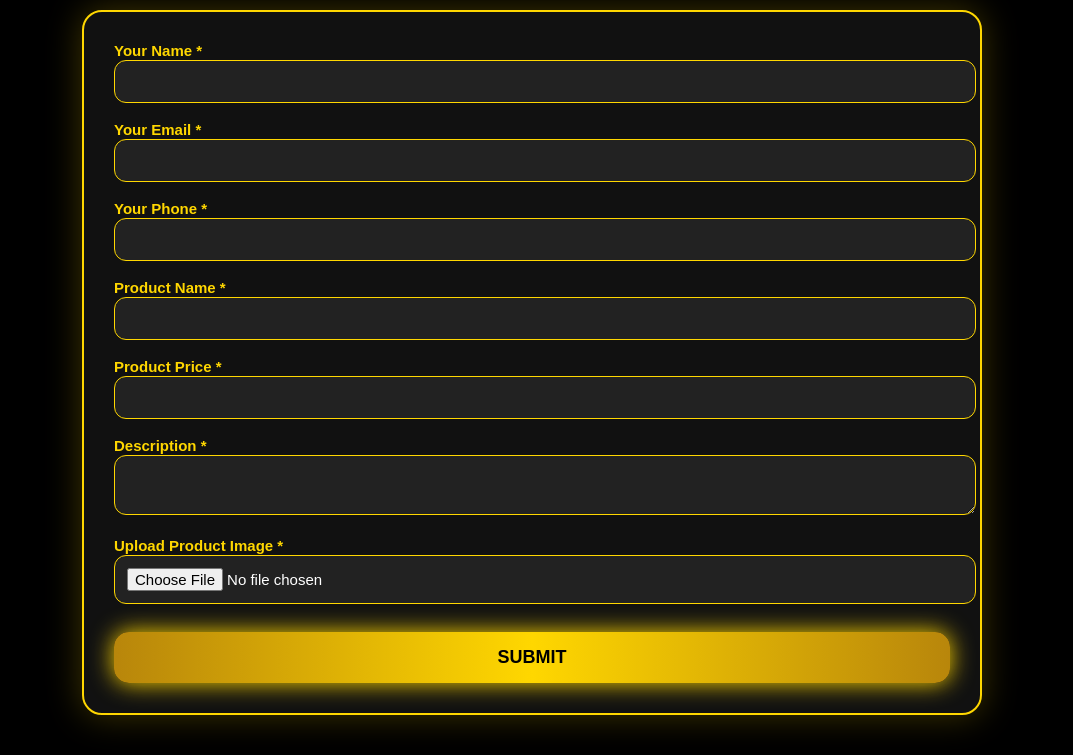
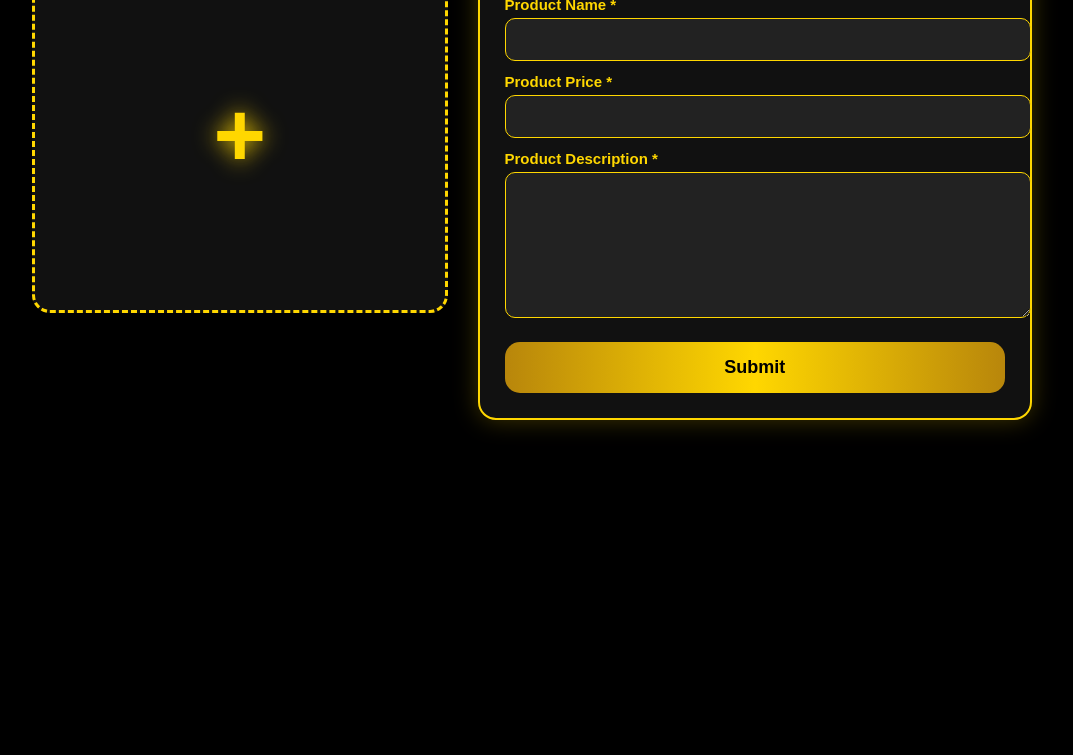
Before and after one commit to tajtarun/EliteWear, a website: page consignment.html in a window 1280 px wide. Shown: the part 93-848 px from the top of the page, without its empty margins (108-1181 px from the left). After the commit the page ends 800 px from the top, so only its background shows below. Drawn offline with nearby package versions, Linux system fonts and the light colour scheme.

Commit message:
Refactor consignment form and upload process
Updated the consignment form layout and functionality, including image upload and submission logic.

```diff
--- a/consignment.html
+++ b/consignment.html
@@ -3,138 +3,128 @@
 <head>
 <meta charset="UTF-8">
 <meta name="viewport" content="width=device-width, initial-scale=1.0">
-<title>Consignment Submission</title>
+<title>Consignment Upload</title>
 
-<!-- Supabase + EmailJS -->
 <script src="https://cdn.jsdelivr.net/npm/@supabase/supabase-js@2"></script>
 <script src="https://cdn.jsdelivr.net/npm/emailjs-com@2/dist/email.min.js"></script>
 
 <style>
-/* ---------------------------
-   GLOBAL STYLE
-----------------------------*/
 body {
     margin: 0;
     padding: 0;
-    background: #000000;
+    background: #000;
     font-family: "Poppins", sans-serif;
-    color: #ffffff;
+    color: #fff;
 }
 
-/* ---------------------------
-   MAIN CONTAINER
-----------------------------*/
+/* MAIN WRAPPER */
 .container {
     width: 90%;
-    max-width: 900px;
-    margin: 40px auto;
-    text-align: center;
+    max-width: 1000px;
+    margin: 50px auto;
+    display: flex;
+    gap: 30px;
 }
 
-.title {
-    font-size: 32px;
-    font-weight: 700;
-    color: gold;
-    text-shadow: 0 0 15px gold;
-    margin-bottom: 25px;
-    animation: fadeIn 1.2s ease-out;
+/* LEFT IMAGE UPLOAD BOX */
+.upload-box {
+    width: 45%;
+    height: 350px;
+    background: #111;
+    border: 3px dashed gold;
+    border-radius: 18px;
+    display: flex;
+    justify-content: center;
+    align-items: center;
+    cursor: pointer;
+    transition: 0.3s;
+    position: relative;
 }
 
-/* ---------------------------
-   FORM CARD
-----------------------------*/
-.form-card {
-    background: #111;
-    padding: 30px;
-    border-radius: 20px;
-    border: 2px solid gold;
-    box-shadow: 0 0 35px rgba(255, 215, 0, 0.25);
-    animation: slideUp 1.2s ease-out;
+.upload-box:hover {
+    transform: scale(1.03);
+    box-shadow: 0 0 25px rgba(255, 215, 0, 0.4);
 }
 
-.input-group {
-    text-align: left;
-    margin-bottom: 18px;
+.upload-box img {
+    width: 100%;
+    height: 100%;
+    object-fit: cover;
+    border-radius: 18px;
+}
+
+/* PLUS ICON */
+.plus {
+    font-size: 90px;
+    color: gold;
+    font-weight: 900;
+    animation: glow 1.5s infinite alternate;
+}
+
+@keyframes glow {
+    from { text-shadow: 0 0 10px gold; }
+    to   { text-shadow: 0 0 25px gold; }
+}
+
+/* RIGHT SIDE FORM */
+.form-box {
+    width: 55%;
+    background: #111;
+    padding: 25px;
+    border-radius: 18px;
+    border: 2px solid gold;
+    box-shadow: 0 0 25px rgba(255, 215, 0, 0.25);
 }
 
 label {
+    color: gold;
     font-size: 15px;
     font-weight: 600;
-    color: gold;
+    margin-top: 12px;
+    display: block;
 }
 
 input,
 textarea {
     width: 100%;
     padding: 12px;
-    border-radius: 12px;
+    font-size: 15px;
+    background: #222;
     border: 1px solid gold;
-    background: #222;
-    outline: none;
-    color: #fff;
-    font-size: 15px;
+    border-radius: 10px;
+    margin-top: 5px;
+    color: white;
+}
+
+textarea {
+    height: 120px;
+}
+
+/* SUBMIT BUTTON */
+.submit-btn {
+    width: 100%;
+    padding: 15px;
+    border: none;
+    margin-top: 20px;
+    background: linear-gradient(90deg, #b8860b, gold, #b8860b);
+    color: black;
+    font-size: 18px;
+    font-weight: bold;
+    border-radius: 15px;
+    cursor: pointer;
     transition: 0.3s;
 }
 
-input:focus,
-textarea:focus {
-    border-color: #ffea00;
-    box-shadow: 0 0 12px gold;
-}
-
-/* ---------------------------
-   BUTTONS
-----------------------------*/
-.gold-btn {
-    width: 100%;
-    padding: 15px;
-    background: linear-gradient(90deg, #b8860b, gold, #b8860b);
-    border: none;
-    border-radius: 15px;
-    font-size: 18px;
-    font-weight: 800;
-    cursor: pointer;
-    color: black;
-    text-transform: uppercase;
-    margin-top: 10px;
-    transition: 0.3s;
-}
-
-.gold-btn:hover {
+.submit-btn:hover {
     transform: scale(1.05);
     box-shadow: 0 0 25px gold;
 }
 
-.glow {
-    animation: glowPulse 1.5s infinite alternate;
-}
-
-/* ---------------------------
-   LOADING
-----------------------------*/
+/* LOADING */
 #loadingSpinner {
     display: none;
     margin-top: 15px;
-    font-size: 16px;
     color: gold;
-}
-
-/* ---------------------------
-   ANIMATIONS
-----------------------------*/
-@keyframes fadeIn {
-    from { opacity: 0; transform: translateY(20px); }
-    to { opacity: 1; transform: translateY(0); }
-}
-
-@keyframes slideUp {
-    from { opacity: 0; transform: translateY(40px); }
-    to { opacity: 1; transform: translateY(0); }
-}
-
-@keyframes glowPulse {
-    from { box-shadow: 0 0 10px gold; }
-    to { box-shadow: 0 0 25px gold; }
 }
 </style>
 
@@ -143,46 +133,27 @@ textarea:focus {
 
 <div class="container">
 
-    <h1 class="title">✨ Submit Your Product for Consignment ✨</h1>
-
-    <form id="consignmentForm" class="form-card">
-
-        <div class="input-group">
-            <label>Your Name *</label>
-            <input type="text" id="user_name" required>
+    <!-- LEFT IMAGE UPLOAD -->
+    <div class="upload-box" onclick="document.getElementById('product_image').click()">
+        <span class="plus" id="plusIcon">+</span>
+        <img id="previewImage" style="display:none;">
     </div>
 
-        <div class="input-group">
-            <label>Your Email *</label>
-            <input type="email" id="user_email" required>
-        </div>
+    <input type="file" id="product_image" accept="image/*" hidden>
 
-        <div class="input-group">
-            <label>Your Phone *</label>
-            <input type="text" id="user_phone" required>
-        </div>
+    <!-- RIGHT FORM -->
+    <form id="consignmentForm" class="form-box">
 
-        <div class="input-group">
         <label>Product Name *</label>
         <input type="text" id="product_name" required>
-        </div>
 
-        <div class="input-group">
         <label>Product Price *</label>
         <input type="number" id="product_price" required>
-        </div>
 
-        <div class="input-group">
-            <label>Description *</label>
+        <label>Product Description *</label>
         <textarea id="product_description" required></textarea>
-        </div>
 
-        <div class="input-group">
-            <label>Upload Product Image *</label>
-            <input type="file" id="product_image" accept="image/*" required>
-        </div>
-
-        <button type="submit" class="gold-btn glow">Submit</button>
+        <button class="submit-btn" type="submit">Submit</button>
 
         <div id="loadingSpinner">Uploading... Please wait.</div>
     </form>
@@ -190,88 +161,90 @@ textarea:focus {
 </div>
 
 <script>
-/* -------------------------
+/* ----------------------------------------------------
+   IMAGE PREVIEW
+---------------------------------------------------- */
+const imgInput = document.getElementById("product_image");
+const preview = document.getElementById("previewImage");
+const plusIcon = document.getElementById("plusIcon");
+
+imgInput.addEventListener("change", () => {
+    const file = imgInput.files[0];
+    if (file) {
+        preview.src = URL.createObjectURL(file);
+        preview.style.display = "block";
+        plusIcon.style.display = "none";
+    }
+});
+
+/* ----------------------------------------------------
    CONFIG
--------------------------- */
-
-// EmailJS
+---------------------------------------------------- */
 emailjs.init("ZOt4YXfU6cDioZWJG");
 
 const EMAILJS_SERVICE_ID = "service_f8g34x6";
 const EMAILJS_TEMPLATE_ID = "template_trg9yth";
 
-// Supabase
 const SUPABASE_URL = "https://eonwirzbhwcpfqiltyjp.supabase.co";
 const SUPABASE_ANON_KEY =
 "eyJhbGciOiJIUzI1NiIsInR5cCI6IkpXVCJ9.eyJpc3MiOiJzdXBhYmFzZSIsInJlZiI6ImVvbndpcnpiaHdjcGZxaWx0eWpwIiwicm9sZSI6ImFub24iLCJpYXQiOjE3NjQxNTYwNjksImV4cCI6MjA3OTczMjA2OX0.kT-pqelZyTfiaoaKSbSqFLPW7xwbemZ2V4Y-WpyHN8Q";
 
 const BUCKET = "product-images";
-
 const supabase = supabaseJs.createClient(SUPABASE_URL, SUPABASE_ANON_KEY);
 
-/* -------------------------
-   SHOW LOADING
--------------------------- */
-function showLoading(show = true) {
-    document.getElementById("loadingSpinner").style.display = show ? "block" : "none";
-}
-
-/* -------------------------
-   FORM SUBMISSION LOGIC
--------------------------- */
+/* ----------------------------------------------------
+   SUBMIT FORM
+---------------------------------------------------- */
 document.getElementById("consignmentForm").addEventListener("submit", async (e) => {
     e.preventDefault();
 
-    showLoading(true);
-
-    const userName = document.getElementById("user_name").value.trim();
-    const userEmail = document.getElementById("user_email").value.trim();
-    const userPhone = document.getElementById("user_phone").value.trim();
     const productName = document.getElementById("product_name").value.trim();
     const productPrice = document.getElementById("product_price").value.trim();
     const productDesc = document.getElementById("product_description").value.trim();
     const file = document.getElementById("product_image").files[0];
 
+    if (!file) {
+        alert("Please upload an image.");
+        return;
+    }
+
+    document.getElementById("loadingSpinner").style.display = "block";
+
     try {
-        // Upload image
+        // 1️⃣ Upload Image
         const fileName = `${Date.now()}_${file.name.replace(/\s+/g, "_")}`;
-
         const uploadRes = await supabase.storage.from(BUCKET).upload(fileName, file);
         if (uploadRes.error) throw uploadRes.error;
 
+        // 2️⃣ Public URL
         const { data: pub } = supabase.storage.from(BUCKET).getPublicUrl(fileName);
         const imageUrl = pub.publicUrl;
 
-        // Insert into DB
+        // 3️⃣ Insert into DB
         await supabase.from("products").insert([{
             product_name: productName,
             product_price: productPrice,
             description: productDesc,
-            image_url: imageUrl,
-            user_email: userEmail,
-            phone: userPhone
+            image_url: imageUrl
         }]);
 
-        // Send email
+        // 4️⃣ EmailJS
         await emailjs.send(EMAILJS_SERVICE_ID, EMAILJS_TEMPLATE_ID, {
             product_name: productName,
             product_price: productPrice,
             product_description: productDesc,
-            user_email: userEmail,
-            user_phone: userPhone,
             image_url: imageUrl,
-            user_name: userName,
             year: new Date().getFullYear()
         });
 
-        showLoading(false);
-        window.location.href = "thankyou-consignment.html";
+        location.href = "thankyou-consignment.html";
 
     } catch (err) {
         console.error(err);
-        alert("Error! Check console.");
-        showLoading(false);
+        alert("Error. Check console.");
     }
+
+    document.getElementById("loadingSpinner").style.display = "none";
 });
 </script>
 
```
Lines whose indentation alone changed are shown as unchanged.
